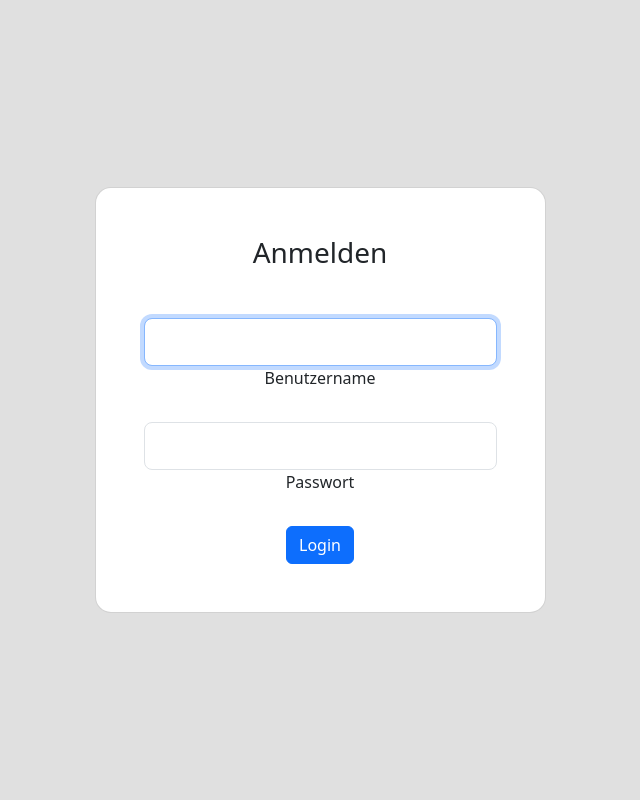
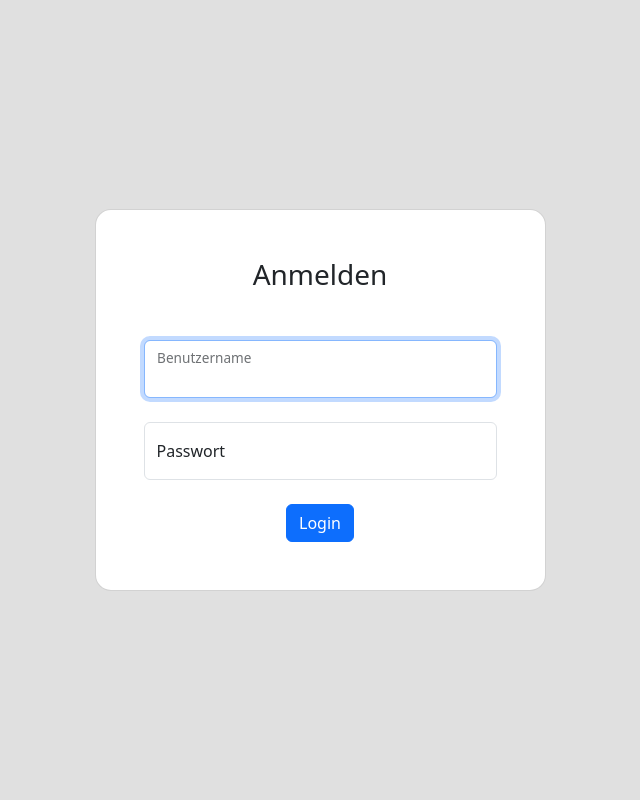
Before and after one commit to fPBunxGKv/sj-github, a Django app: page /accounts/login/ in a window 1280 px wide. Shown: the part 56-856 px from the top of the page, without its empty margins (320-960 px from the left). Run offline with Django 4.2, Linux system fonts and the light colour scheme; some libraries are stand-ins or nearby versions.

Commit message:
autofocus, floating input fields

```diff
--- a/members/templates/registration/login.html
+++ b/members/templates/registration/login.html
@@ -21,19 +21,21 @@
                             {% endif %}
                             <form method="post" action="{% url 'login' %}">
                                 {% csrf_token %}
-                                <div class="form-outline mb-4">
+                                <div class="form-floating mb-4">
                                     <input autofocus
                                            type="text"
                                            id="username"
+                                           placeholder="Benutzername"
                                            name="username"
-                                           class="form-control form-control-lg" />
+                                           class="form-control form-control-md" />
                                     <label class="form-label" for="username">Benutzername</label>
                                 </div>
-                                <div class="form-outline mb-4">
+                                <div class="form-floating mb-4">
                                     <input type="password"
                                            id="passowrd"
+                                           placeholder="Passwort"
                                            name="password"
-                                           class="form-control form-control-lg" />
+                                           class="form-control form-control-md" />
                                     <label class="form-label" for="passowrd">Passwort</label>
                                 </div>
                                 <button class="btn btn-primary btn-md btn-block" type="submit">Login</button>
```
